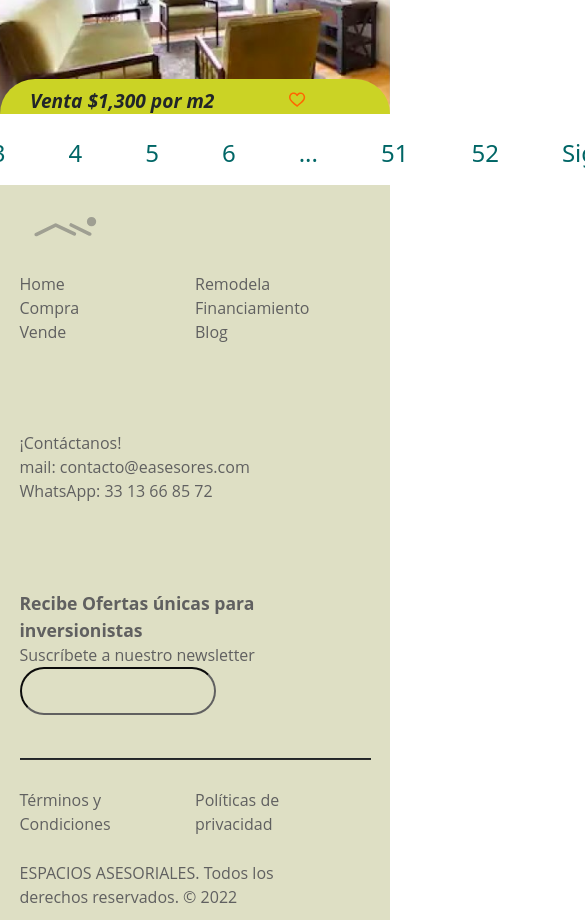
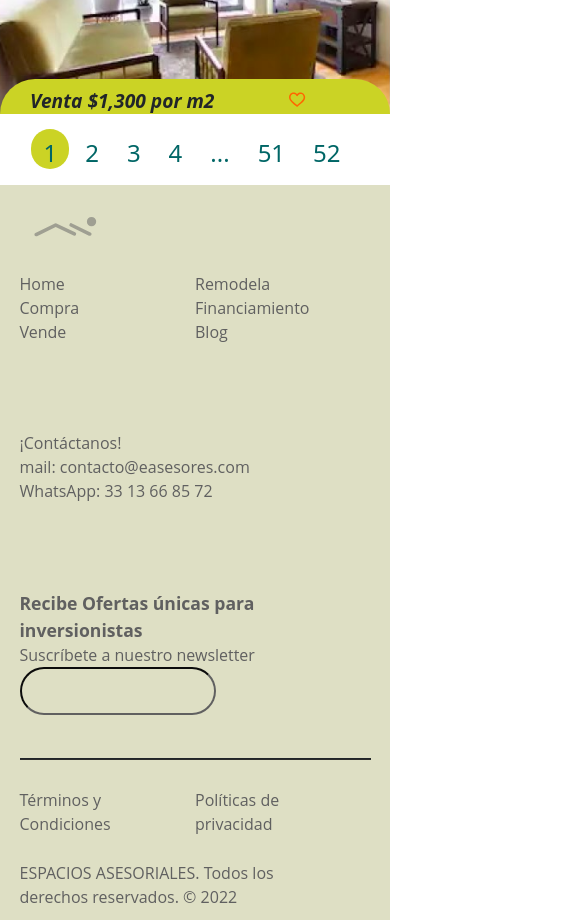
Before and after one commit to gamboamartin/easesores-web, an Angular app: page /compra in a window 390 px wide. Shown: the part 5780-6700 px from the top of the page, 585 px wide, since content can reach past the window. Built offline with nearby package versions, Linux system fonts and the light colour scheme.

Commit message:
Ajustes para diseño responsive en paginacion-compra

```diff
--- a/src/app/components/compra/paginacion-compra/paginacion-compra.component.css
+++ b/src/app/components/compra/paginacion-compra/paginacion-compra.component.css
@@ -15,3 +15,18 @@
   margin-top: 4%;
   margin-bottom: 4%;
 }
+
+@media only screen and (max-width: 1101px){
+  .component-hidden{
+    display: none;
+  }
+  .nav-component{
+    font-size: 150%;
+    height: 40px;
+    margin-right: 5px;
+  }
+  .nav-paginated{
+    margin-top: 4%;
+    margin-bottom: 4%;
+  }
+}
--- a/src/app/components/compra/paginacion-compra/paginacion-compra.component.html
+++ b/src/app/components/compra/paginacion-compra/paginacion-compra.component.html
@@ -1,19 +1,21 @@
+<div class="w-100">
   <nav aria-label="..." class="nav-paginated">
     <ul class="pagination justify-content-center">
       <li class="page-item">
-      <a class="page-link nav-component">Anterior</a>
+        <a class="page-link nav-component component-hidden">Anterior</a>
       </li>
       <li class="page-item"><a class="page-link nav-component nav-active">1</a></li>
       <li class="page-item"><a class="page-link nav-component">2</a></li>
       <li class="page-item"><a class="page-link nav-component">3</a></li>
       <li class="page-item"><a class="page-link nav-component">4</a></li>
-    <li class="page-item"><a class="page-link nav-component">5</a></li>
-    <li class="page-item"><a class="page-link nav-component">6</a></li>
+      <li class="page-item"><a class="page-link nav-component component-hidden">5</a></li>
+      <li class="page-item"><a class="page-link nav-component component-hidden">6</a></li>
       <li class="page-item"><a class="page-link nav-component">...</a></li>
       <li class="page-item"><a class="page-link nav-component">51</a></li>
       <li class="page-item"><a class="page-link nav-component">52</a></li>
       <li class="page-item">
-      <a class="page-link nav-component">Siguiente</a>
+        <a class="page-link nav-component component-hidden">Siguiente</a>
       </li>
     </ul>
   </nav>
+</div>
```
Lines whose indentation alone changed are shown as unchanged.
